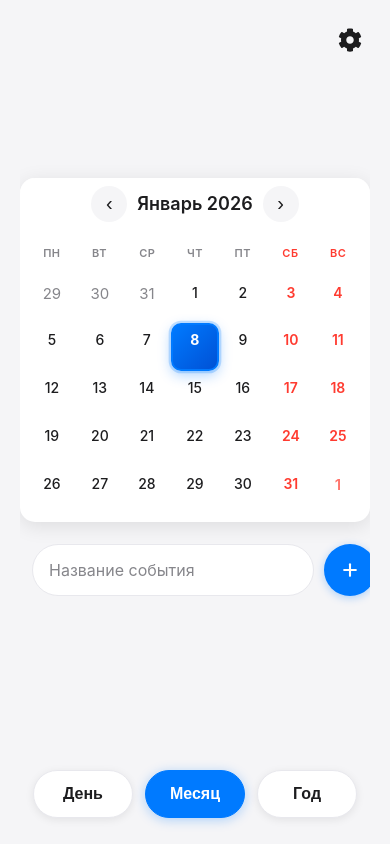
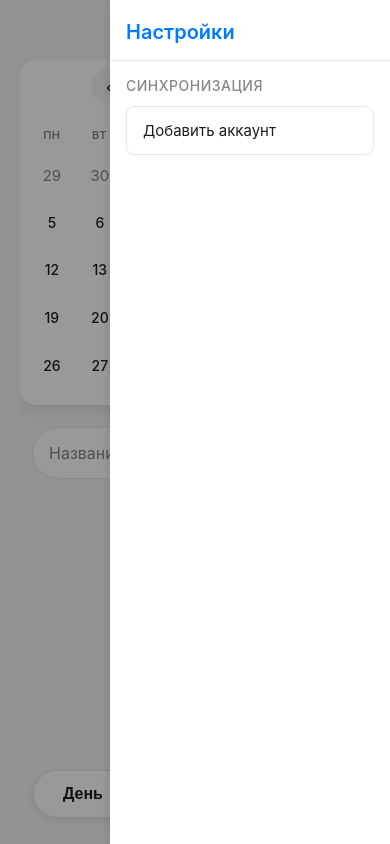
Before and after one commit to AdilBikeev/clock-calendar, a React (Vite) app: page / in a window 390 px wide. Both pictures are taken after a click on the button 350 px from the left and 40 px from the top of the page. Built offline with nearby package versions, Linux system fonts and the light colour scheme.

Commit message:
Добавил панель настроек

```diff
--- a/src/components/CalendarApp.css
+++ b/src/components/CalendarApp.css
@@ -406,3 +406,15 @@
     height: 36px;
   }
 }
+
+/* Обертка приложения */
+.app-wrapper {
+  width: 100%;
+  max-width: 800px;
+  margin: 0 auto;
+  display: flex;
+  flex-direction: column;
+  align-items: center;
+  position: relative;
+  min-height: 0;
+}
--- a/src/components/CalendarApp.tsx
+++ b/src/components/CalendarApp.tsx
@@ -8,6 +8,7 @@ import YearView from './YearView'
 import DayView from './DayView'
 import NavigationBar from './NavigationBar'
 import EventModal from './EventModal'
+import SettingsPanel from './SettingsPanel'
 import { Event, EVENT_COLORS } from '../types/event'
 import 'simplebar-react/dist/simplebar.min.css'
 import './CalendarApp.css'
@@ -35,6 +36,7 @@ const CalendarApp: React.FC = () => {
   const [isEventsLoaded, setIsEventsLoaded] = useState<boolean>(false)
   const [quickEventTitle, setQuickEventTitle] = useState<string>('')
   const [defaultAllDay, setDefaultAllDay] = useState<boolean>(false)
+  const [isSettingsOpen, setIsSettingsOpen] = useState<boolean>(false)
 
   // Загрузка событий из localStorage
   useEffect(() => {
@@ -450,6 +452,15 @@ const CalendarApp: React.FC = () => {
     // Он будет сброшен при изменении представления или даты
   }
 
+  const handleSettingsToggle = (): void => {
+    setIsSettingsOpen(!isSettingsOpen)
+  }
+
+  const handleAddAccount = (): void => {
+    // Заглушка, логика будет добавлена позже
+    console.log('Добавить аккаунт')
+  }
+
   // Сбрасываем фокус при изменении представления или даты
   useEffect(() => {
     if (viewMode !== 'day') {
@@ -473,12 +484,14 @@ const CalendarApp: React.FC = () => {
 
   return (
     <>
+    <div className="app-wrapper">
       <div className="top-navigation-bar">
         <div className="top-nav-content">
           <div className="top-nav-spacer"></div>
           <button
             className="settings-button"
             aria-label="Настройки календаря"
+            onClick={handleSettingsToggle}
           >
             <FaCog size={24} />
           </button>
@@ -600,6 +613,13 @@ const CalendarApp: React.FC = () => {
           setViewMode(mode)
         }}
       />
+    </div>
+
+      <SettingsPanel
+        isOpen={isSettingsOpen}
+        onClose={handleSettingsToggle}
+        onAddAccount={handleAddAccount}
+      />
 
       <EventModal
         isOpen={isModalOpen}
--- a/src/components/NavigationBar.css
+++ b/src/components/NavigationBar.css
@@ -5,14 +5,16 @@
   gap: 10px;
   position: fixed;
   bottom: 0;
-  left: 0;
-  right: 0;
+  left: 50%;
+  transform: translateX(-50%);
+  width: 100%;
+  max-width: 800px;
   height: 90px;
   padding: 20px 12px;
   padding-bottom: max(20px, env(safe-area-inset-bottom, 0px) + 20px);
   background: transparent;
   z-index: 1000;
-  transition: all 0.3s ease;
+  transition: transform 0.3s cubic-bezier(0.4, 0, 0.2, 1);
   animation: slideUp 0.5s ease-out;
   box-sizing: border-box;
 }
@@ -20,11 +22,11 @@
 @keyframes slideUp {
   from {
     opacity: 0;
-    transform: translateY(20px);
+    transform: translateX(-50%) translateY(20px);
   }
   to {
     opacity: 1;
-    transform: translateY(0);
+    transform: translateX(-50%) translateY(0);
   }
 }
 
--- /dev/null
+++ b/src/components/SettingsPanel.css
@@ -0,0 +1,131 @@
+@keyframes fadeIn {
+  from {
+    opacity: 0;
+  }
+  to {
+    opacity: 1;
+  }
+}
+
+.settings-overlay {
+  position: fixed;
+  top: 0;
+  left: 0;
+  right: 0;
+  bottom: 0;
+  background: rgba(0, 0, 0, 0.4);
+  z-index: 1000;
+  animation: fadeIn 0.3s ease-out;
+}
+
+.settings-panel {
+  position: fixed;
+  top: 0;
+  right: -320px;
+  width: 320px;
+  height: 100dvh;
+  height: 100vh;
+  background: #ffffff;
+  z-index: 1001;
+  display: flex;
+  flex-direction: column;
+  transition: right 0.3s cubic-bezier(0.4, 0, 0.2, 1);
+  box-shadow: -2px 0 10px rgba(0, 0, 0, 0.1);
+  overflow-y: auto;
+  overflow-x: hidden;
+  padding-top: env(safe-area-inset-top, 0px);
+  padding-bottom: env(safe-area-inset-bottom, 0px);
+}
+
+.settings-panel.open {
+  right: 0;
+}
+
+.settings-panel-header {
+  padding: 20px 16px 16px;
+  border-bottom: 1px solid #e8e8ed;
+  flex-shrink: 0;
+  background: #ffffff;
+  position: sticky;
+  top: 0;
+  z-index: 1;
+}
+
+.settings-panel-title {
+  font-size: 20px;
+  font-weight: 600;
+  color: #007aff;
+  margin: 0;
+  padding: 0;
+}
+
+.settings-panel-content {
+  flex: 1;
+  padding: 0;
+  overflow-y: auto;
+}
+
+.settings-section {
+  padding: 16px;
+  border-bottom: 1px solid #e8e8ed;
+}
+
+.settings-section:last-child {
+  border-bottom: none;
+}
+
+.settings-section-title {
+  font-size: 14px;
+  font-weight: 500;
+  color: #86868b;
+  margin: 0 0 12px 0;
+  padding: 0;
+  text-transform: uppercase;
+  letter-spacing: 0.5px;
+}
+
+.settings-section-button {
+  width: 100%;
+  padding: 14px 16px;
+  background: transparent;
+  border: 1px solid #e8e8ed;
+  border-radius: 8px;
+  font-size: 15px;
+  font-weight: 400;
+  color: #1d1d1f;
+  cursor: pointer;
+  transition: all 0.2s ease;
+  text-align: left;
+  font-family: inherit;
+  outline: none;
+}
+
+.settings-section-button:hover {
+  background: #f5f5f7;
+  border-color: #e8e8ed;
+}
+
+.settings-section-button:active {
+  background: #e8e8ed;
+  transform: scale(0.98);
+}
+
+.settings-section-button:focus {
+  outline: none;
+}
+
+.settings-section-button:focus-visible {
+  outline: 2px solid #007aff;
+  outline-offset: 2px;
+}
+
+@media (max-width: 768px) {
+  .settings-panel {
+    width: 280px;
+    right: -280px;
+  }
+
+  .settings-panel.open {
+    right: 0;
+  }
+}
--- /dev/null
+++ b/src/components/SettingsPanel.tsx
@@ -0,0 +1,36 @@
+import React from 'react'
+import './SettingsPanel.css'
+
+interface SettingsPanelProps {
+  isOpen: boolean
+  onClose: () => void
+  onAddAccount: () => void
+}
+
+const SettingsPanel: React.FC<SettingsPanelProps> = ({ isOpen, onClose, onAddAccount }) => {
+  return (
+    <>
+      {isOpen && (
+        <div className="settings-overlay" onClick={onClose}></div>
+      )}
+      <div className={`settings-panel ${isOpen ? 'open' : ''}`}>
+        <div className="settings-panel-header">
+          <h2 className="settings-panel-title">Настройки</h2>
+        </div>
+        <div className="settings-panel-content">
+          <div className="settings-section">
+            <h3 className="settings-section-title">Синхронизация</h3>
+            <button
+              className="settings-section-button"
+              onClick={onAddAccount}
+            >
+              Добавить аккаунт
+            </button>
+          </div>
+        </div>
+      </div>
+    </>
+  )
+}
+
+export default SettingsPanel
```
Lines whose indentation alone changed are shown as unchanged.
